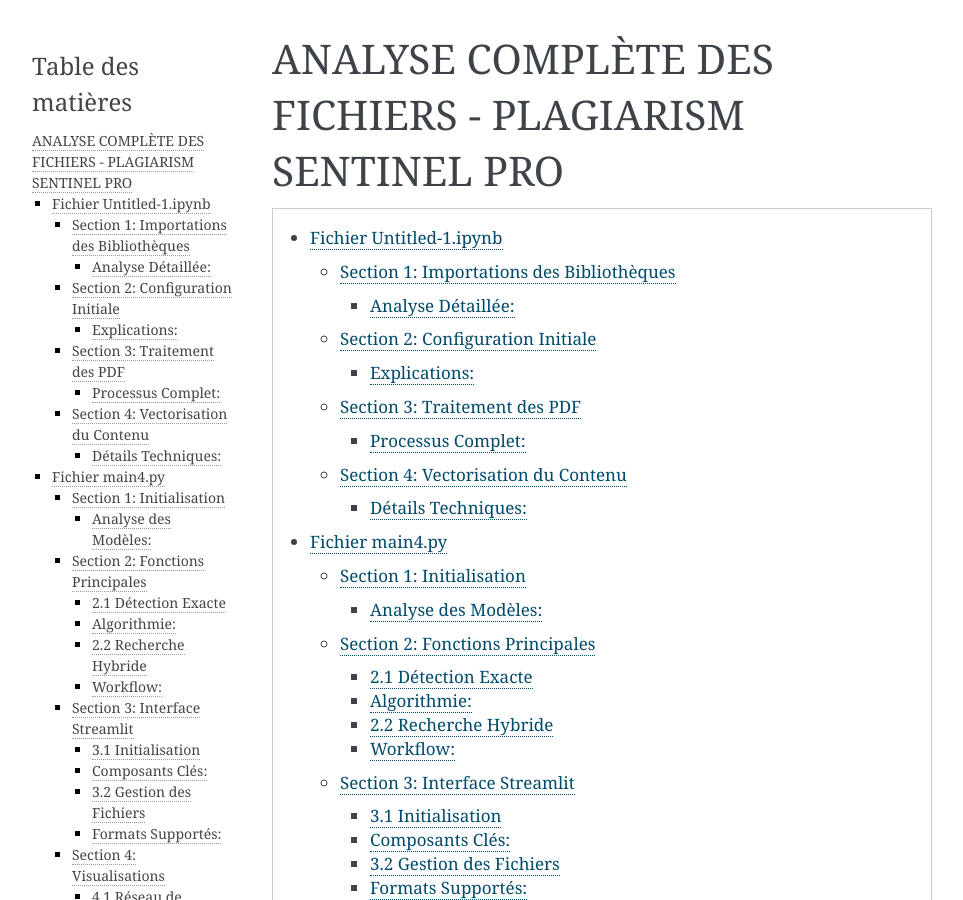
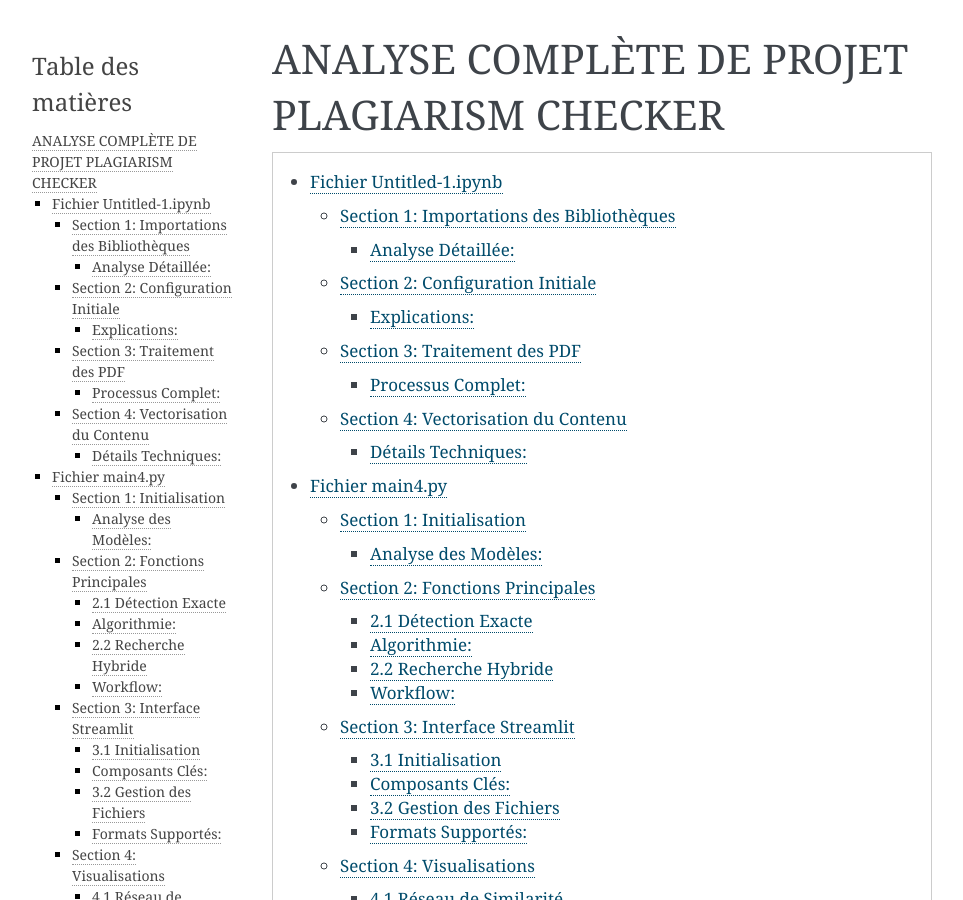
Before and after one commit to Oussama-fahim/plagiarism_checker, a Sphinx documentation site: the page built from source/index.rst, in a window 1280 px wide and 900 px high. Shown: the whole window, without its empty margins (148-1111 px from the left). Built offline with Sphinx 7.4.7, drawn with Linux system fonts in a browser that asks for light colours.

Commit message:
Update index.rst

```diff
--- a/source/index.rst
+++ b/source/index.rst
@@ -1,6 +1,6 @@
-##########################################################
-ANALYSE COMPLÈTE DES FICHIERS - PLAGIARISM SENTINEL PRO
-##########################################################
+#############################################
+ANALYSE COMPLÈTE DE PROJET PLAGIARISM CHECKER
+#############################################
 
 .. contents::
    :depth: 4
```
